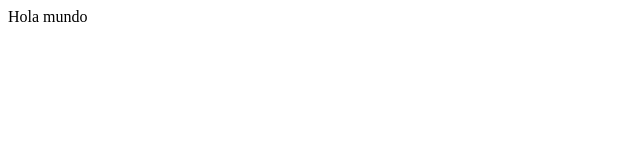
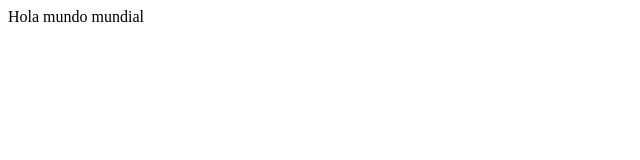
Before and after one commit to Enrique0305/EjerciciosResueltosJS, a plain HTML site: page index.html in a window 1280 px wide. Shown: the full height of the page, 0-640 px from the left. Drawn offline with Linux system fonts and the light colour scheme.

Commit message:
segundo commit

```diff
--- a/index.html
+++ b/index.html
@@ -7,6 +7,6 @@
     <title>Example</title>
 </head>
 <body>
-    <div>Hola mundo</div>
+    <div>Hola mundo mundial</div>
 </body>
 </html>
```
